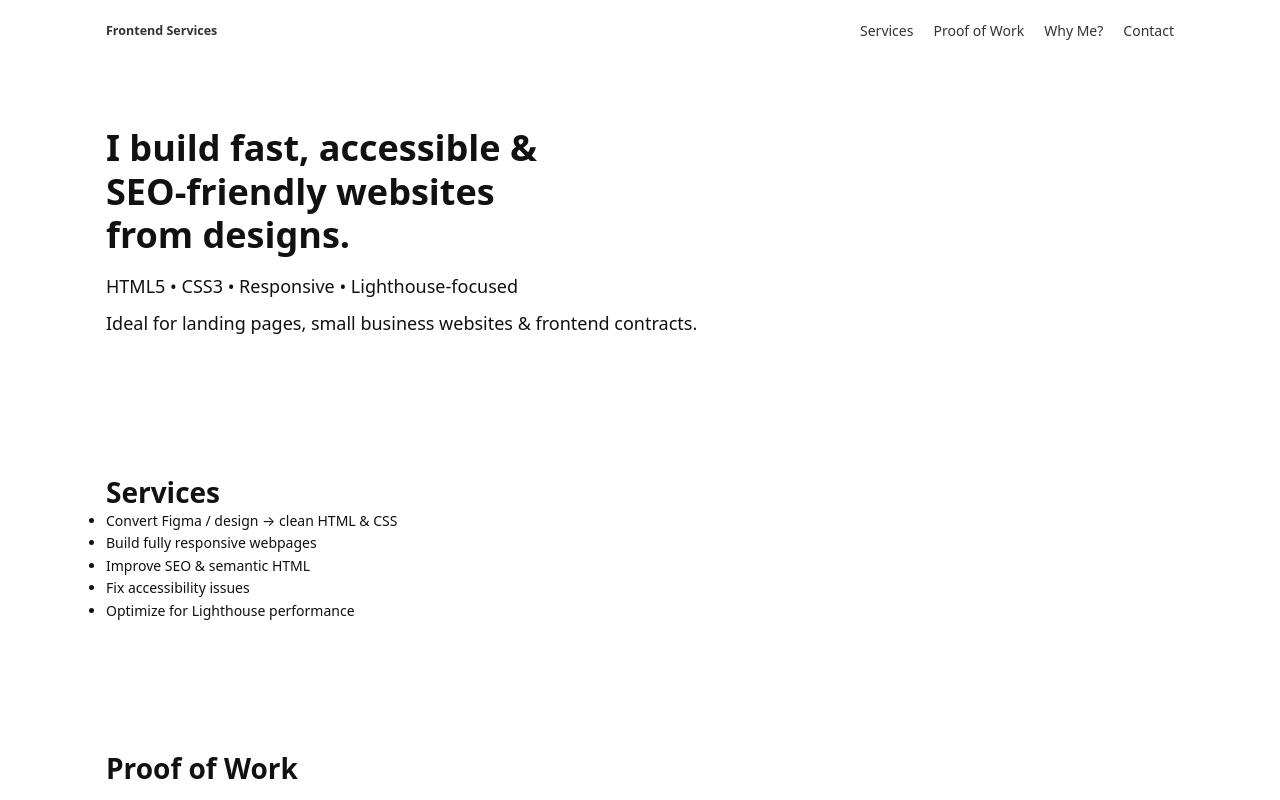
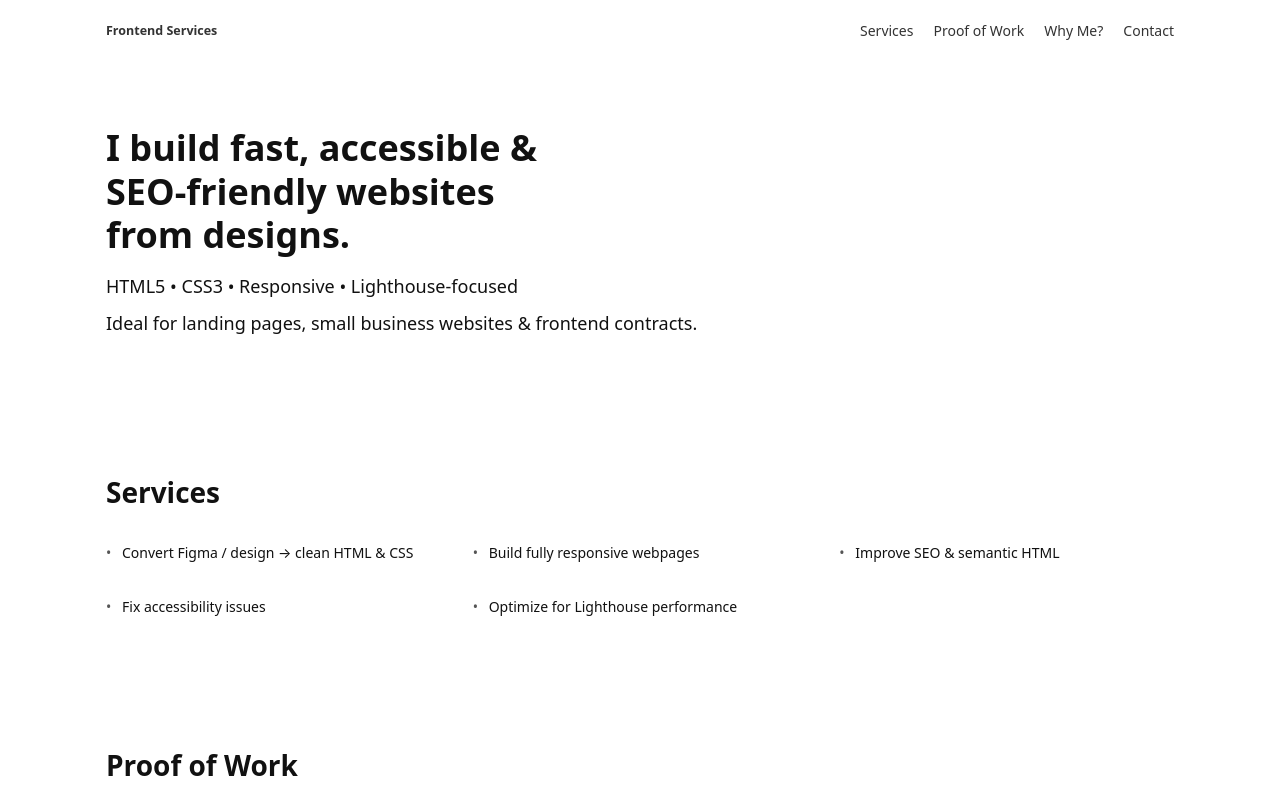
Before and after one commit to KiruthikaMKS1617/service-portfolio, a website: page index.html in a window 1280 px wide. Shown: the top 800 px of the page. Drawn offline with Linux system fonts and the light colour scheme.

Commit message:
ADDED :: Services Core

```diff
--- a/scss/components/_services.scss
+++ b/scss/components/_services.scss
@@ -0,0 +1,40 @@
+@use "../base/variables" as var;
+
+.services {
+  &__heading {
+    font-size: var.$font-heading-sm;
+    margin-bottom: var.$space-3;
+  }
+  &__list {
+    list-style: none;
+    display: flex;
+    flex-direction: column;
+    gap: var.$space-2;
+
+    @media (min-width: var.$bp-md) {
+      display: grid;
+      grid-template-columns: repeat(2, minmax(0, 1fr));
+      gap: var.$space-3;
+    }
+
+    @media (min-width: var.$bp-lg) {
+      display: grid;
+      grid-template-columns: repeat(3, minmax(0, 1fr));
+      gap: var.$space-3;
+    }
+  }
+  &__item {
+    font-size: var.$font-body;
+    line-height: var.$line-height-normal;
+    padding-left: var.$space-2;
+    position: relative;
+
+    &::before {
+      content: "•";
+      position: absolute;
+      left: 0;
+      top: 0;
+      color: #555;
+    }
+  }
+}
```
Also changed, not shown: css/main.css, 1 other file.
